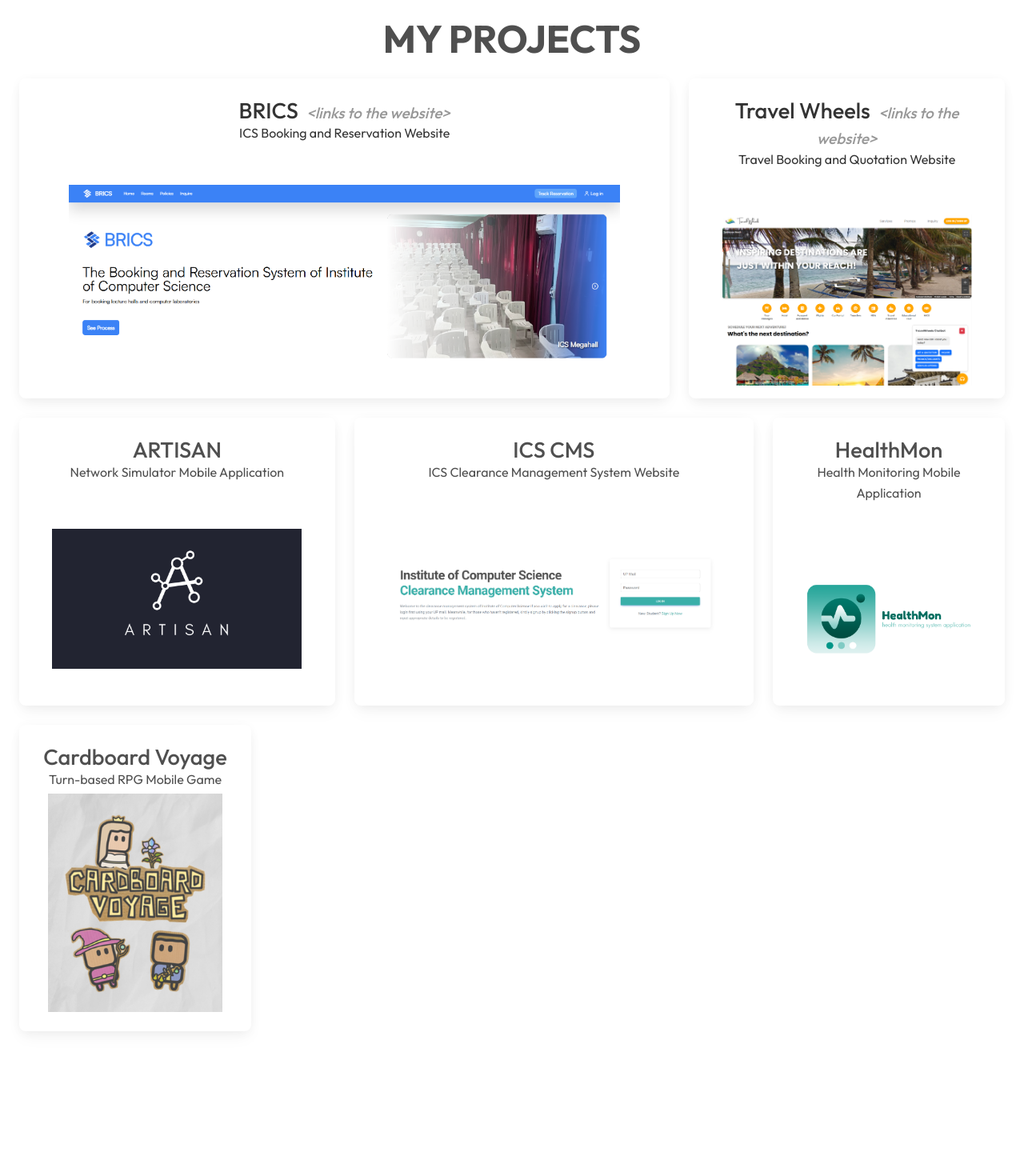
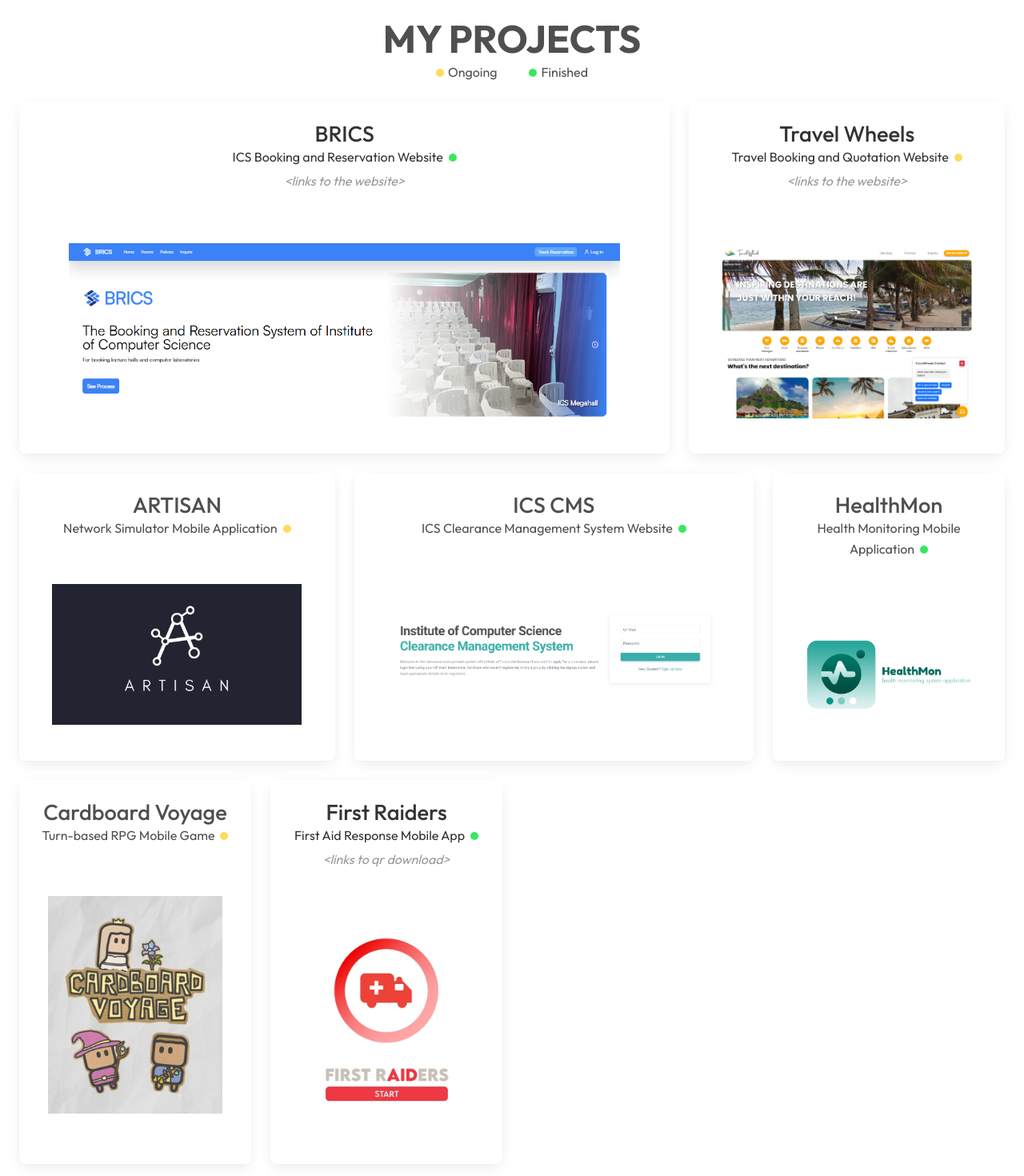
Before and after one commit to SeanConcepcion29/portfolio, a React (Create React App) app: page / in a window 1280 px wide. Shown: the part 1740-3210 px from the top of the page at 80% size. Before the commit the page ends 3077 px from the top, so only its background shows below. Built offline with nearby package versions, Linux system fonts and the light colour scheme; a web font is replaced by a local one.

Commit message:
added first raider on project

```diff
--- a/src/App.js
+++ b/src/App.js
@@ -46,7 +46,7 @@ import cardboardvoyageImage from "./images/cardboard_voyage.png";
 import travelwheelsImage from "./images/travelwheels.png";
 import healthmonImage from "./images/healthmon.png";
 import icsmsImage from "./images/icsms.png";
-
+import firstraiderImage from "./images/firstraider.jpg";
 
 
 function App() {
@@ -332,15 +332,36 @@ function App() {
           <MDBCol>
 
 
-            <MDBCardTitle className="text-center fw-bold mt-2" style={{ fontSize: '3em', paddingBottom: '20px'}}>MY PROJECTS</MDBCardTitle>
+          <MDBContainer className="text-center mt-2 mb-4">
+            <MDBCardTitle className="fw-bold" style={{ fontSize: '3em', paddingBottom: '10px', marginBottom: '-10px' }}>
+              MY PROJECTS
+            </MDBCardTitle>
+
+            <MDBRow className="justify-content-center" style={{ fontSize: '1em' }}>
+              <MDBCol size="auto" className="d-flex align-items-center me-3">
+                <span style={{ width: '10px', height: '10px', backgroundColor: '#fddc5c', borderRadius: '50%', display: 'inline-block', marginRight: '5px' }}></span>
+                Ongoing
+              </MDBCol>
+              <MDBCol size="auto" className="d-flex align-items-center">
+                <span style={{ width: '10px', height: '10px', backgroundColor: '#39e75f', borderRadius: '50%', display: 'inline-block', marginRight: '5px' }}></span>
+                Finished
+              </MDBCol>
+            </MDBRow>
+          </MDBContainer>
+
+
 
             <MDBRow>
               <MDBCol md="8" className="text-center">
                 <a href="https://brics-alpha.vercel.app/" target="_blank" rel="noopener noreferrer" style={{ textDecoration: "none" }}>
-                  <MDBCard className="card-hover" style={{ height: '50vh' }}>
+                  <MDBCard className="card-hover" style={{ height: '55vh' }}>
                     <MDBCardBody style={{ color: '#333' }}>
-                      <MDBCardTitle style={{ fontSize: '1.7em', marginBottom: '0' }}> BRICS <span style={{fontSize: '0.7em', paddingLeft: '5px', opacity: '0.5', fontStyle: 'italic'}}> {'<links to the website>'} </span> </MDBCardTitle>
-                      <p className="mb-1"> ICS Booking and Reservation Website </p>
+                      <MDBCardTitle style={{ fontSize: '1.7em', marginBottom: '0' }}> BRICS </MDBCardTitle>
+                      <p className="mb-1">
+                        ICS Booking and Reservation Website
+                        <span style={{ width: '10px', height: '10px', backgroundColor: '#39e75f', borderRadius: '50%', display: 'inline-block', marginLeft: '7px'}}></span>
+                      </p>
+                      <span style={{fontSize: '1em', opacity: '0.5', fontStyle: 'italic'}}> {'<links to the website>'} </span>
                       <MDBCardImage src={bricsImage} className="img-fluid" style={{ objectFit: "contain", width: "90%", height: "90%" }} />
                     </MDBCardBody>
                   </MDBCard>
@@ -349,10 +370,14 @@ function App() {
 
               <MDBCol md="4" className="text-center">
                 <a href="https://travelwheelsph.com/" target="_blank" rel="noopener noreferrer" style={{ textDecoration: "none" }}>
-                  <MDBCard className="card-hover" style={{ height: '50vh' }}>
+                  <MDBCard className="card-hover" style={{ height: '55vh' }}>
                     <MDBCardBody style={{ color: '#333' }}>
-                      <MDBCardTitle style={{ fontSize: '1.7em', marginBottom: '0' }}> Travel Wheels <span style={{fontSize: '0.7em', paddingLeft: '5px', opacity: '0.5', fontStyle: 'italic'}}> {'<links to the website>'} </span> </MDBCardTitle>
-                      <p className="mb-1"> Travel Booking and Quotation Website </p>
+                      <MDBCardTitle style={{ fontSize: '1.7em', marginBottom: '0' }}> Travel Wheels </MDBCardTitle>
+                      <p className="mb-1">
+                        Travel Booking and Quotation Website
+                        <span style={{ width: '10px', height: '10px', backgroundColor: '#fddc5c', borderRadius: '50%', display: 'inline-block', marginLeft: '7px'}}></span>
+                      </p>
+                      <span style={{fontSize: '1em', opacity: '0.5', fontStyle: 'italic', marginBottom: '0' }}> {'<links to the website>'} </span>
                       <MDBCardImage src={travelwheelsImage} className="img-fluid" style={{ objectFit: "contain", width: "90%", height: "90%" }} />
                     </MDBCardBody>
                   </MDBCard>
@@ -365,7 +390,10 @@ function App() {
                 <MDBCard className="card-hover" style={{ height: '45vh' }}>
                   <MDBCardBody>
                     <MDBCardTitle style={{ fontSize: '1.7em', marginBottom: '0' }}> ARTISAN </MDBCardTitle>
-                    <p className="mb-1"> Network Simulator Mobile Application </p>
+                    <p className="mb-1">
+                      Network Simulator Mobile Application
+                      <span style={{ width: '10px', height: '10px', backgroundColor: '#fddc5c', borderRadius: '50%', display: 'inline-block', marginLeft: '7px'}}></span>
+                    </p>
                     <MDBCardImage src={artisanImage} className="img-fluid" style={{ objectFit: "contain", width: "90%", height: "90%" }} />
                   </MDBCardBody>
                 </MDBCard>
@@ -375,7 +403,10 @@ function App() {
                 <MDBCard className="card-hover" style={{ height: '45vh' }}>
                   <MDBCardBody>
                     <MDBCardTitle style={{ fontSize: '1.7em', marginBottom: '0' }}> ICS CMS </MDBCardTitle>
-                    <p className="mb-1"> ICS Clearance Management System Website </p>
+                    <p className="mb-1">
+                      ICS Clearance Management System Website
+                      <span style={{ width: '10px', height: '10px', backgroundColor: '#39e75f', borderRadius: '50%', display: 'inline-block', marginLeft: '7px'}}></span>
+                    </p>
                     <MDBCardImage src={icsmsImage} className="img-fluid" style={{ objectFit: "contain", width: "90%", height: "90%" }} />
                   </MDBCardBody>
                 </MDBCard>
@@ -385,7 +416,10 @@ function App() {
                 <MDBCard className="card-hover" style={{ height: '45vh' }}>
                   <MDBCardBody>
                     <MDBCardTitle style={{ fontSize: '1.7em', marginBottom: '0' }}> HealthMon </MDBCardTitle>
-                    <p className="mb-1"> Health Monitoring Mobile Application </p>
+                    <p className="mb-1">
+                      Health Monitoring Mobile Application
+                      <span style={{ width: '10px', height: '10px', backgroundColor: '#39e75f', borderRadius: '50%', display: 'inline-block', marginLeft: '7px'}}></span>
+                    </p>
                     <MDBCardImage src={healthmonImage} className="img-fluid" style={{ objectFit: "contain", width: "90%", height: "90%" }} />
                   </MDBCardBody>
                 </MDBCard>
@@ -394,13 +428,32 @@ function App() {
 
             <MDBRow className="mt-4">
               <MDBCol md="3" className="text-center">
-                <MDBCard className="card-hover">
+              <MDBCard className="card-hover" style={{ height: '60vh' }}>
                   <MDBCardBody>
                     <MDBCardTitle style={{ fontSize: '1.7em', marginBottom: '0' }}> Cardboard Voyage </MDBCardTitle>
-                    <p className="mb-1"> Turn-based RPG Mobile Game </p>
+                    <p className="mb-1">
+                      Turn-based RPG Mobile Game
+                      <span style={{ width: '10px', height: '10px', backgroundColor: '#fddc5c', borderRadius: '50%', display: 'inline-block', marginLeft: '7px'}}></span>
+                    </p>
                     <MDBCardImage src={cardboardvoyageImage} className="img-fluid" style={{ objectFit: "contain", width: "90%", height: "90%" }} />
                   </MDBCardBody>
                 </MDBCard>
+              </MDBCol>
+
+              <MDBCol md="3" className="text-center">
+                <a href="https://expo.dev/preview/update?message=Fix%20SDK%20issue&updateRuntimeVersion=1.0.0&createdAt=2025-03-26T10%3A18%3A30.706Z&slug=exp&projectId=1803f557-182b-4193-a1ce-7b1f53b2968f&group=94e01bfb-47dc-4bb6-bd40-9fb2ecb5aed7" target="_blank" rel="noopener noreferrer" style={{ textDecoration: "none" }}>
+                  <MDBCard className="card-hover" style={{ height: '60vh' }}>
+                   <MDBCardBody style={{ color: '#333' }}>
+                      <MDBCardTitle style={{ fontSize: '1.7em', marginBottom: '0' }}> First Raiders </MDBCardTitle>
+                      <p className="mb-1">
+                        First Aid Response Mobile App
+                        <span style={{ width: '10px', height: '10px', backgroundColor: '#39e75f', borderRadius: '50%', display: 'inline-block', marginLeft: '7px'}}></span>
+                      </p>
+                      <span style={{fontSize: '1em', opacity: '0.5', fontStyle: 'italic'}}> {'<links to qr download>'} </span>
+                      <MDBCardImage src={firstraiderImage} className="img-fluid" style={{ objectFit: "contain", width: "90%", height: "90%" }} />
+                    </MDBCardBody>
+                  </MDBCard>
+                </a>
               </MDBCol>
             </MDBRow>
 
```
Also changed, not shown: src/images/firstraider.jpg (added).
